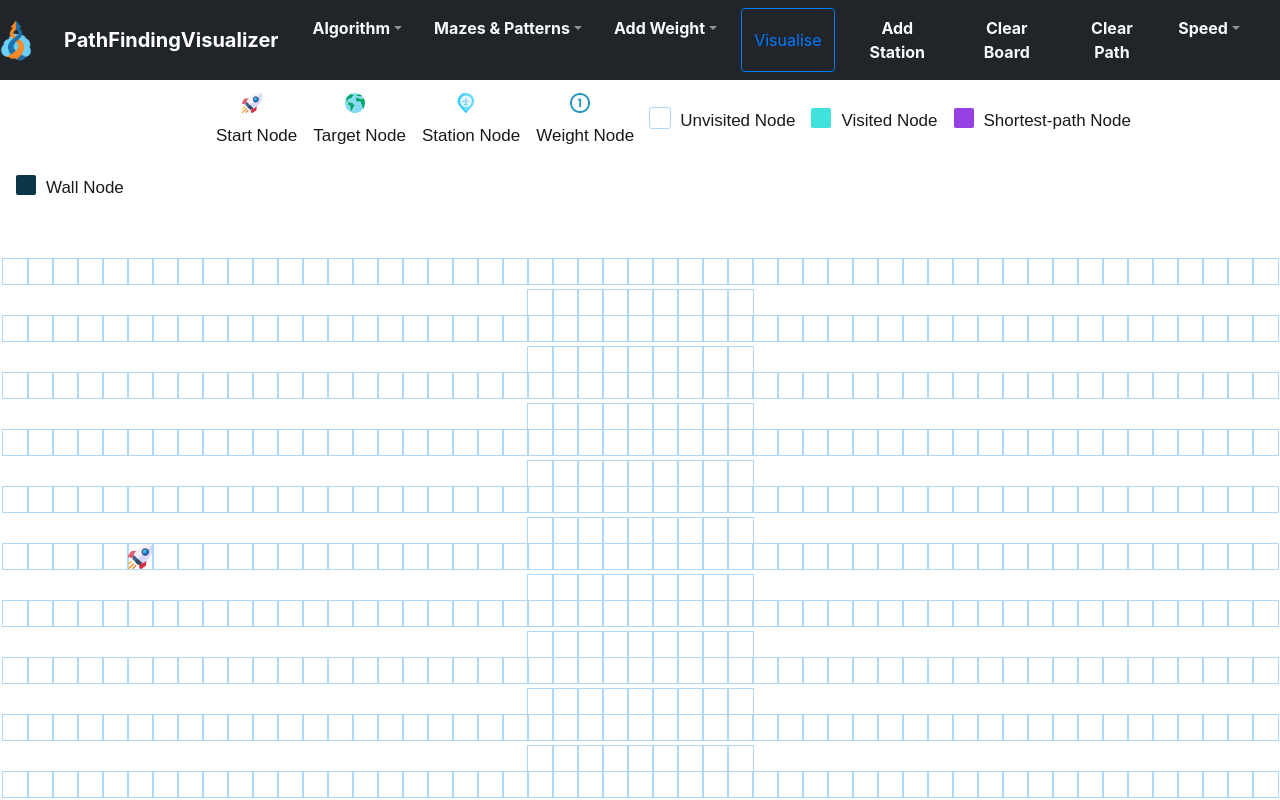
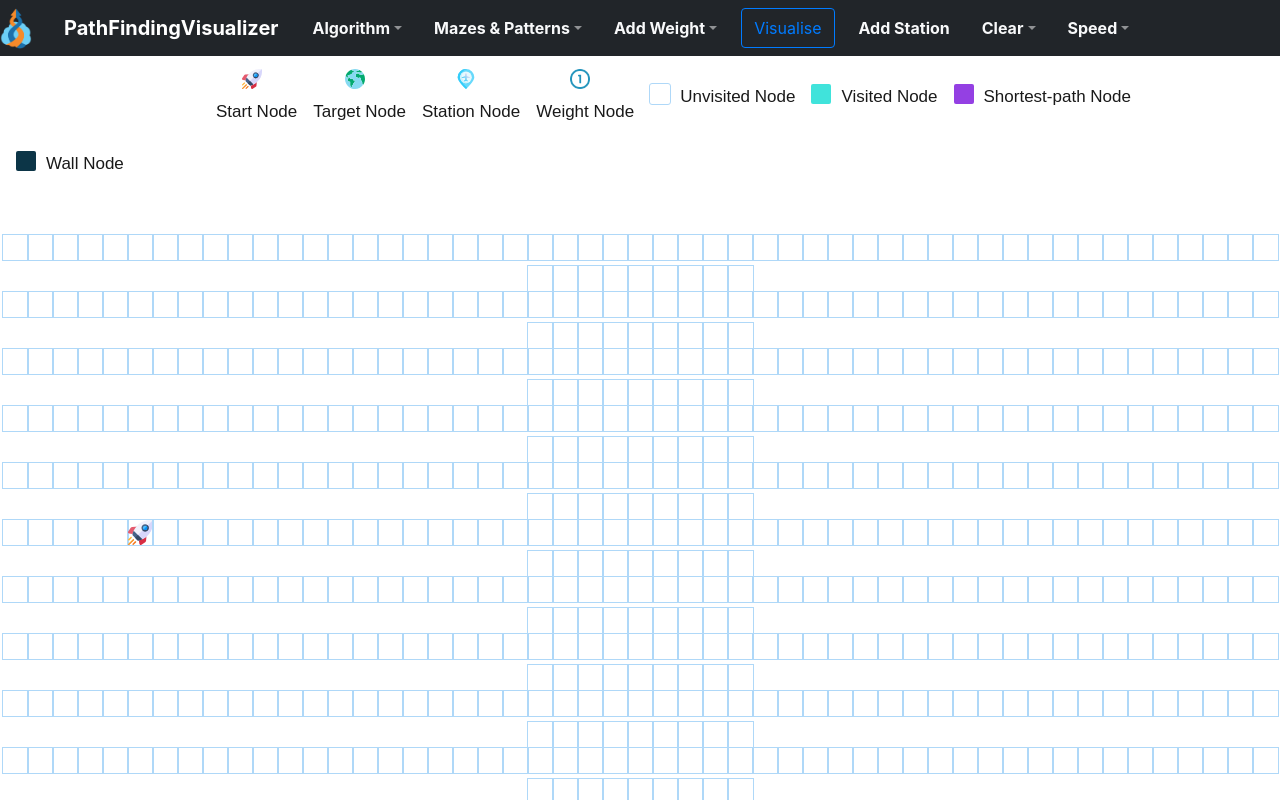
Before and after one commit to syadav-oss/Algolizer, a React (Create React App) app: page / in a window 1280 px wide. Shown: the top 800 px of the page. Built offline with nearby package versions, Linux system fonts and the light colour scheme; the HTML template or start-up script is replaced by a standard one.

Commit message:
More clear grid options

```diff
--- a/src/PathfindingVisualizer/ControlPanel/ControlPanel.jsx
+++ b/src/PathfindingVisualizer/ControlPanel/ControlPanel.jsx
@@ -20,6 +20,8 @@ export default class ControlPanel extends Component {
       onClickAddStation_,
       onClickChangeSpeed_,
       onClickClearPath_,
+      onClickClearWeight_,
+      onClickClearWalls_,
       onClickAddWeight_,
       onClickGenerateMaze_,
       extraNavLinkClassName,
@@ -151,44 +153,60 @@ export default class ControlPanel extends Component {
                   Add Station
                 </b>
               </Nav.Link>
-              <Nav.Link
-                href="#clear-board"
-                id="clear-board"
-                onClick={() => onClickClear_()}
-                className={`${navLinkClassName}  mr-3`}
+
+              <NavDropdown
+                title={<b id="clear" className="text-light">Clear</b>}
+                id="clear-toggle"
+                className={`${navLinkClassName} mr-3`}
               >
-                <b id="clear-board-text" className="text-light">
+                <NavDropdown.Item
+                  href="#clear-board"
+                  id="clear-board"
+                  onClick={() => onClickClear_()}
+                >
                   Clear Board
-                </b>
-              </Nav.Link>
-              <Nav.Link href="#path" className={`${navLinkClassName} mr-3`}>
-                <b
-                  className="text-light"
-                  id="clear-path-text"
+                </NavDropdown.Item>
+                <NavDropdown.Item
+                  href="#clear-weights"
+                  id="clear-weights"
+                  onClick={() => onClickClearWeight_()}
+                >
+                  Clear Weight
+                </NavDropdown.Item>
+                <NavDropdown.Item
+                  href="#clear-walls"
+                  id="clear-walls"
+                  onClick={() => onClickClearWalls_()}
+                >
+                  Clear Walls
+                </NavDropdown.Item>
+                <NavDropdown.Item
+                  href="#clear-path"
+                  id="clear-path"
                   onClick={() => onClickClearPath_()}
                 >
                   Clear Path
-                </b>
-              </Nav.Link>
+                </NavDropdown.Item>
+              </NavDropdown>
               <NavDropdown
                 title={<b className="text-light">Speed</b>}
                 id="select-speed-toggle"
                 className={`${navLinkClassName} mr-3`}
               >
                 <NavDropdown.Item
-                  href="#action/3.1"
+                  href="#slow"
                   onClick={() => onClickChangeSpeed_(1.8)}
                 >
                   Slow
                 </NavDropdown.Item>
                 <NavDropdown.Item
-                  href="#action/3.2"
+                  href="#average"
                   onClick={() => onClickChangeSpeed_(1.2)}
                 >
                   Average
                 </NavDropdown.Item>
                 <NavDropdown.Item
-                  href="#action/3.3"
+                  href="#fast"
                   onClick={() => onClickChangeSpeed_(0.6)}
                 >
                   Fast
--- a/src/PathfindingVisualizer/PathfindingVisualizer.jsx
+++ b/src/PathfindingVisualizer/PathfindingVisualizer.jsx
@@ -684,6 +684,44 @@ export default class PathfindingVisualizer extends Component {
     this.removePrevForNextAlgo();
   };
 
+  clearWeight = () => {
+    for (let r = 0; r < this.state.grid.length; ++r) {
+      for (let c = 0; c < this.state.grid[r].length; ++c) {
+        if(this.state.grid[r][c].weight > 1)  {
+          this.changeState(
+            r,
+            c,
+            false,
+            false,
+            false,
+            "",
+            false,
+            1
+          );
+        }
+      }
+    }
+  };
+
+  clearWalls = () => {
+    for (let r = 0; r < this.state.grid.length; ++r) {
+      for (let c = 0; c < this.state.grid[r].length; ++c) {
+        if(this.state.grid[r][c].isWall)  {
+          this.changeState(
+            r,
+            c,
+            false,
+            false,
+            false,
+            "",
+            false,
+            1
+          );
+        }
+      }
+    }
+  };
+
   mazeGenerate = (mazeAlgo) => {
     if (isAlgoRunning >= 1 || isGeneratingGrid === 1) {
       return;
@@ -762,6 +800,8 @@ export default class PathfindingVisualizer extends Component {
             this.selectSpeedOfVisualization(speed)
           }
           onClickClearPath_={() => this.clearPath()}
+          onClickClearWeight_={() => this.clearWeight()}
+          onClickClearWalls_={() => this.clearWalls()}
           onClickGenerateMaze_={(mazeAlgo) => this.mazeGenerate(mazeAlgo)}
           extraNavLinkClassName={navExtraClassName}
         ></ControlPanel>
```
